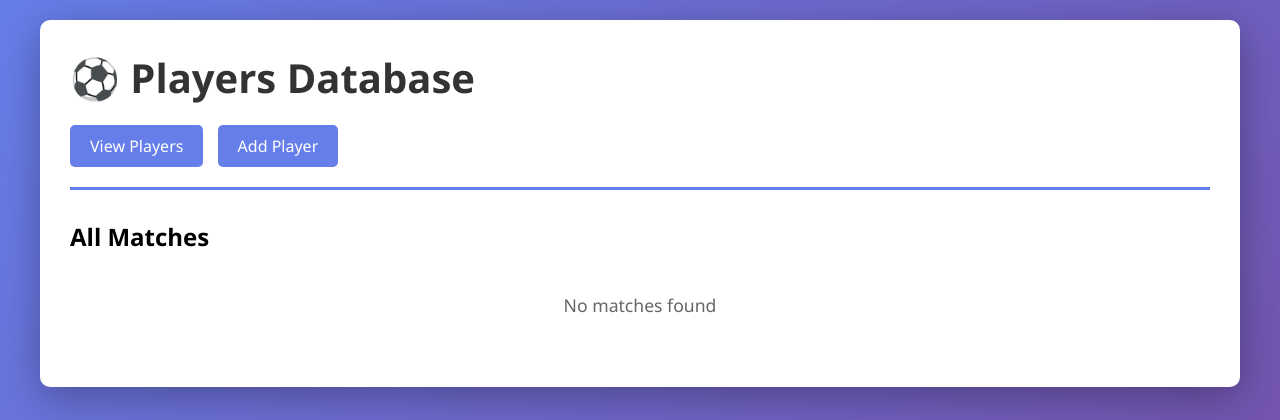
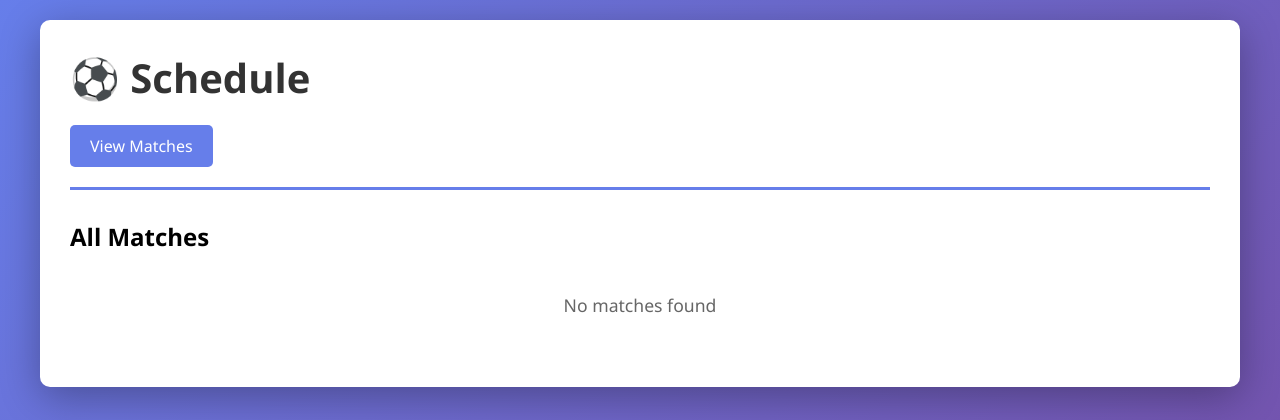
Before and after one commit to heres-riya/unoworld, a Flask app: page / in a window 1280 px wide. Shown: the top 420 px of the page. Run offline with Flask 3, Linux system fonts and the light colour scheme.

Commit message:
index changes

```diff
--- a/templates/base.html
+++ b/templates/base.html
@@ -3,7 +3,7 @@
 <head>
     <meta charset="UTF-8">
     <meta name="viewport" content="width=device-width, initial-scale=1.0">
-    <title>{% block title %}Players Database{% endblock %}</title>
+    <title>{% block title %}Fifa World Cup 2026{% endblock %}</title>
     <style>
         * {
             margin: 0;
@@ -104,10 +104,9 @@
 <body>
     <div class="container">
         <header>
-            <h1>⚽ Players Database</h1>
+            <h1>⚽ Schedule </h1>
             <nav>
-                <a href="/">View Players</a>
-                <a href="/create">Add Player</a>
+                <a href="/">View Matches</a>
             </nav>
         </header>
 
```
